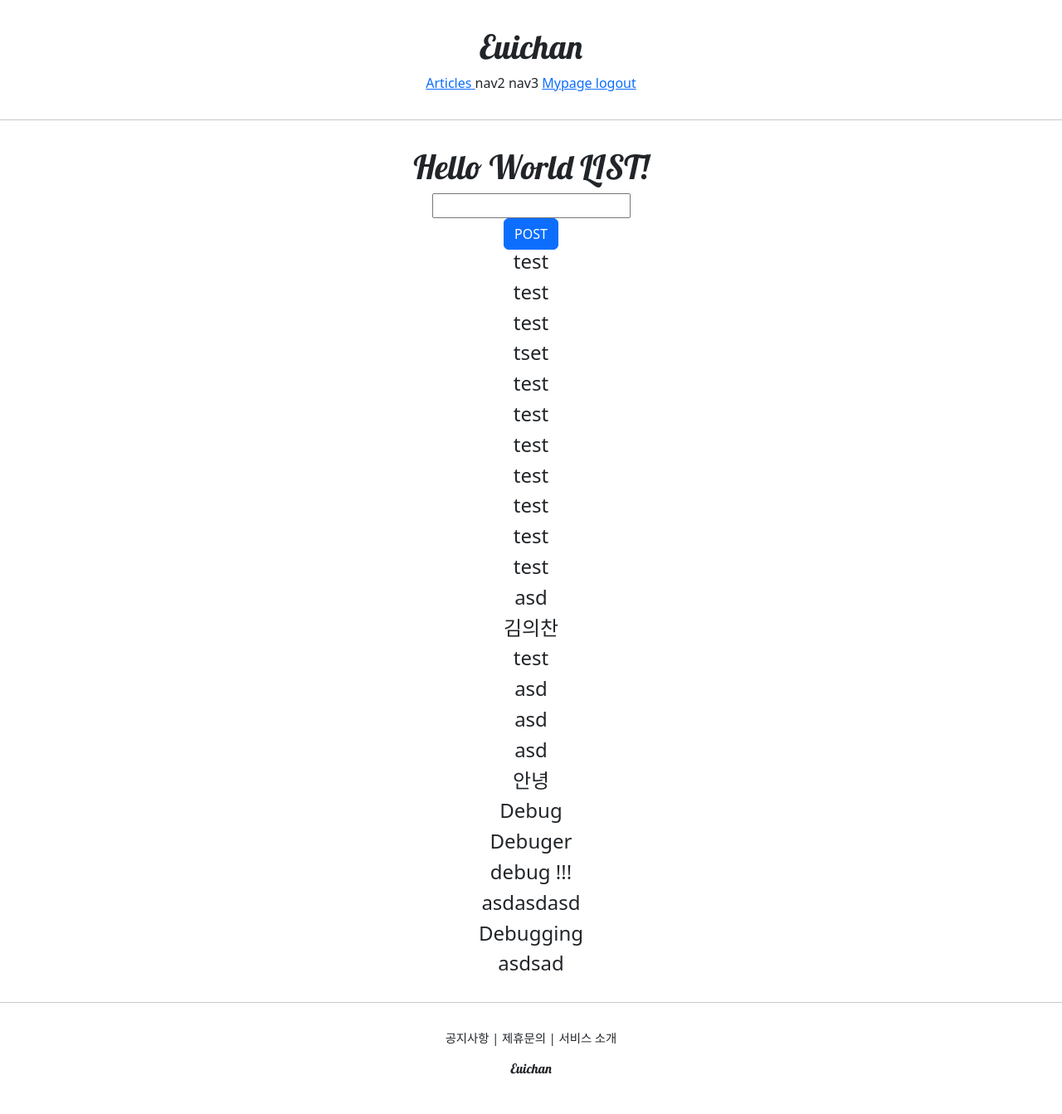
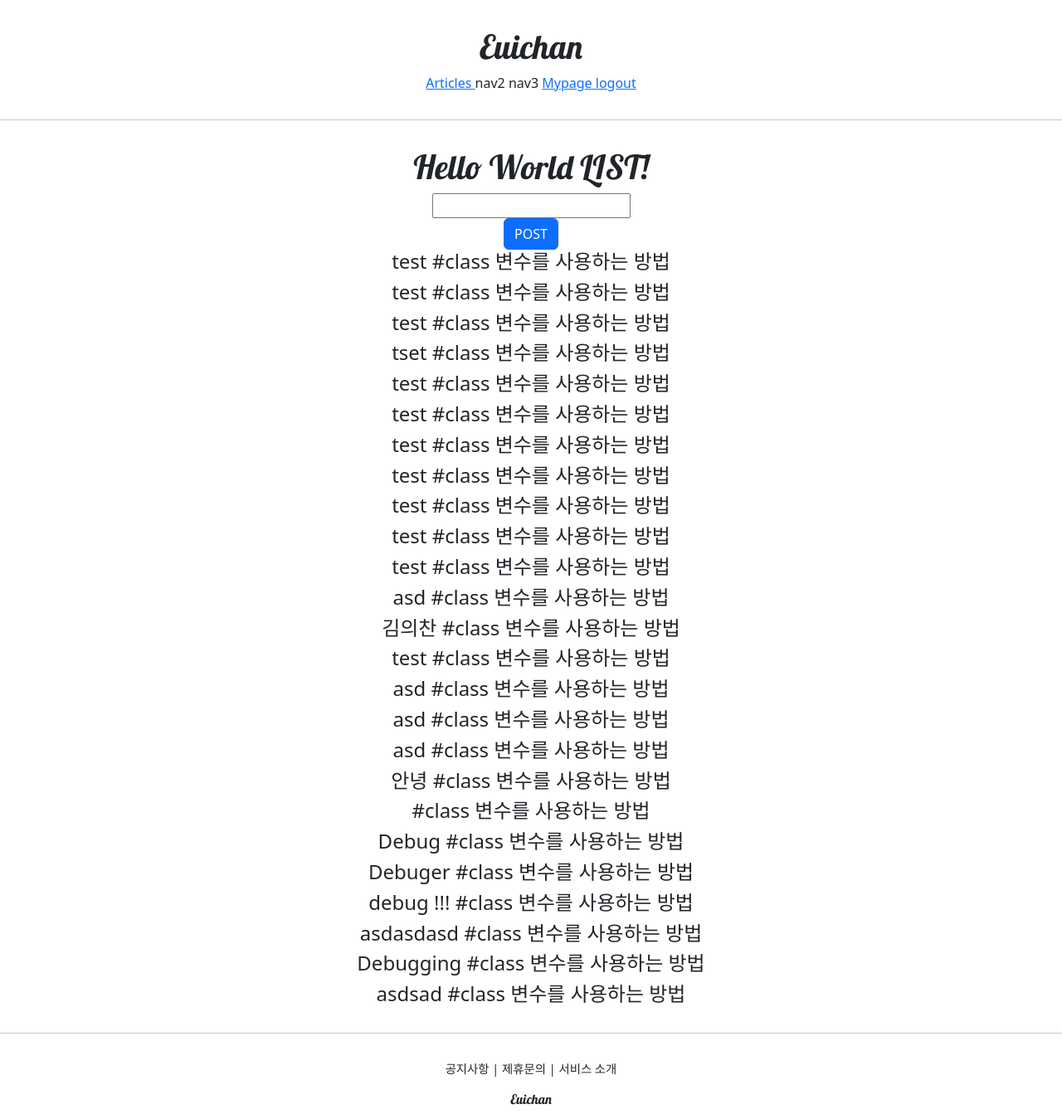
Before and after one commit to euichan0927/Django, a Django app: page /accounts/hello_world/ in a window 1280 px wide. Shown: the whole page at 83% size. Before the commit the page ends 1295 px from the top, so only its background shows below. Run offline with Django 4.2, Linux system fonts and the light colour scheme; a user stored in the database is signed in; data comes from the database, SQL or seed files in the repository; both versions use the stored data as it was after the commit; some libraries are stand-ins or nearby versions.

Commit message:
mentoring revise

```diff
--- a/accountapp/templates/accountapp/hello_world.html
+++ b/accountapp/templates/accountapp/hello_world.html
@@ -19,7 +19,7 @@
       {% if hello_world_list %}
         {% for hello_world in hello_world_list %}
       <h4>
-            {{ hello_world.text }}
+            {{ hello_world.text }}       #class 변수를 사용하는 방법
       </h4>
         {% endfor %}
       {% endif %}
--- a/accountapp/views.py
+++ b/accountapp/views.py
@@ -26,7 +26,7 @@ def hello_world(request):
 
             return HttpResponseRedirect(reverse('accountapp:hello_world')) #get 요청 , else 수행
         else:
-            hello_world_list = HelloWorld.objects.all() #장고의 ORM
+            hello_world_list = HelloWorld.objects.all() #장고의 ORM ,class 변수
             return render(request, 'accountapp/hello_world.html', context={'hello_world_list': hello_world_list})
 
 
@@ -45,7 +45,6 @@ class AccountDetailView(DetailView):
 
 @method_decorator(has_ownership, 'get')
 @method_decorator(has_ownership, 'post')
-
 class AccountUpdateView(UpdateView):
     model = User
     context_object_name = 'target_user' #별멍
--- a/articleapp/views.py
+++ b/articleapp/views.py
@@ -1,4 +1,5 @@
 from audioop import reverse
+from django.urls import reverse
 
 from django.contrib.auth.decorators import login_required
 from django.shortcuts import render
@@ -57,4 +58,4 @@ class ArticleDeleteView(DeleteView):
     template_name = 'articleapp/delete.html'
 
     def get_success_url(self):
-        return reverse_lazy('articleapp:detail',kwargs={'pk': self.object.pk})
+        return reverse('articleapp:detail',kwargs={'pk': self.object.pk})
```
Also changed, not shown: db.sqlite3, media/article/7.png (added).
